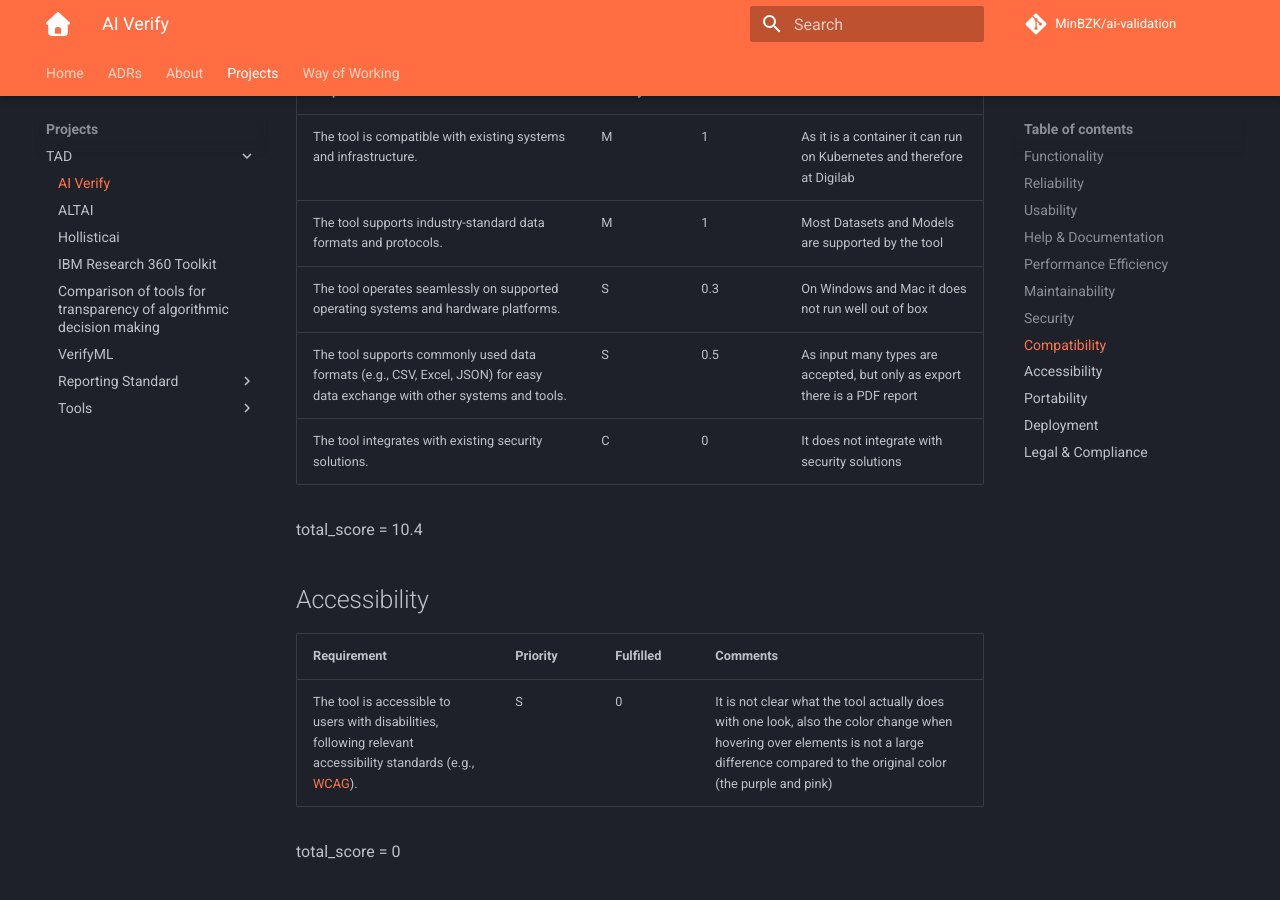
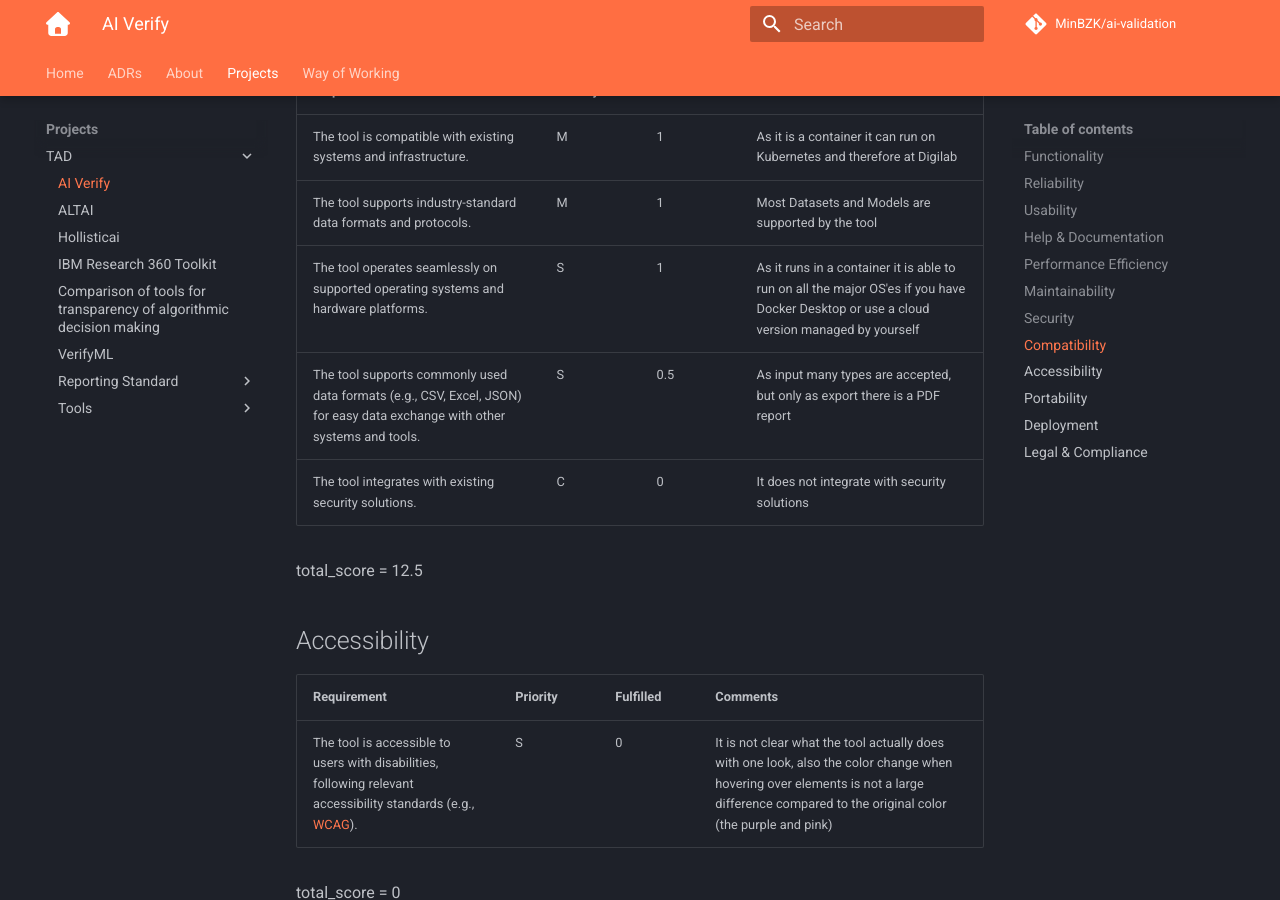
Before and after one commit to MinBZK/ai-validation, an MkDocs documentation site: the page built from docs/Projects/TAD/aiverify_checklist.md, in a window 1280 px wide and 900 px high, scrolled down 6679 px. Built offline with MkDocs 1.6.1 and Material for MkDocs 9.7.7, drawn with Linux system fonts in a browser that asks for light colours; plug-ins that fetch from the network failed and are left out; comment, search, counter and statistics services are not loaded.

Commit message:
Changed scoring AIVerify with Compatibility

```diff
--- a/docs/Projects/TAD/aiverify_checklist.md
+++ b/docs/Projects/TAD/aiverify_checklist.md
@@ -104,15 +104,15 @@ total_score = 8.3
 
 ## Compatibility
 
-| Requirement                                                                                                                | Priority | Fulfilled | Comments                                                                   |
-|:---------------------------------------------------------------------------------------------------------------------------|:---------|-----------|----------------------------------------------------------------------------|
-| The tool is compatible with existing systems and infrastructure.                                                           | M        | 1         | As it is a container it can run on Kubernetes and therefore at Digilab     |
-| The tool supports industry-standard data formats and protocols.                                                            | M        | 1         | Most Datasets and Models are supported by the tool                         |
-| The tool operates seamlessly on supported operating systems and hardware platforms.                                        | S        | 0.3       | On Windows and Mac it does not run well out of box                         |
-| The tool supports commonly used data formats (e.g., CSV, Excel, JSON) for easy data exchange with other systems and tools. | S        | 0.5       | As input many types are accepted, but only as export there is a PDF report |
-| The tool integrates with existing security solutions.                                                                      | C        | 0         | It does not integrate with security solutions                              |
+| Requirement                                                                                                                | Priority | Fulfilled | Comments                                                                                                                                 |
+|:---------------------------------------------------------------------------------------------------------------------------|:---------|-----------|------------------------------------------------------------------------------------------------------------------------------------------|
+| The tool is compatible with existing systems and infrastructure.                                                           | M        | 1         | As it is a container it can run on Kubernetes and therefore at Digilab                                                                   |
+| The tool supports industry-standard data formats and protocols.                                                            | M        | 1         | Most Datasets and Models are supported by the tool                                                                                       |
+| The tool operates seamlessly on supported operating systems and hardware platforms.                                        | S        | 1         | As it runs in a container it is able to run on all the major OS'es if you have Docker Desktop or use a cloud version managed by yourself |
+| The tool supports commonly used data formats (e.g., CSV, Excel, JSON) for easy data exchange with other systems and tools. | S        | 0.5       | As input many types are accepted, but only as export there is a PDF report                                                               |
+| The tool integrates with existing security solutions.                                                                      | C        | 0         | It does not integrate with security solutions                                                                                            |
 
-total_score = 10.4
+total_score = 12.5
 
 ## Accessibility
 
```
